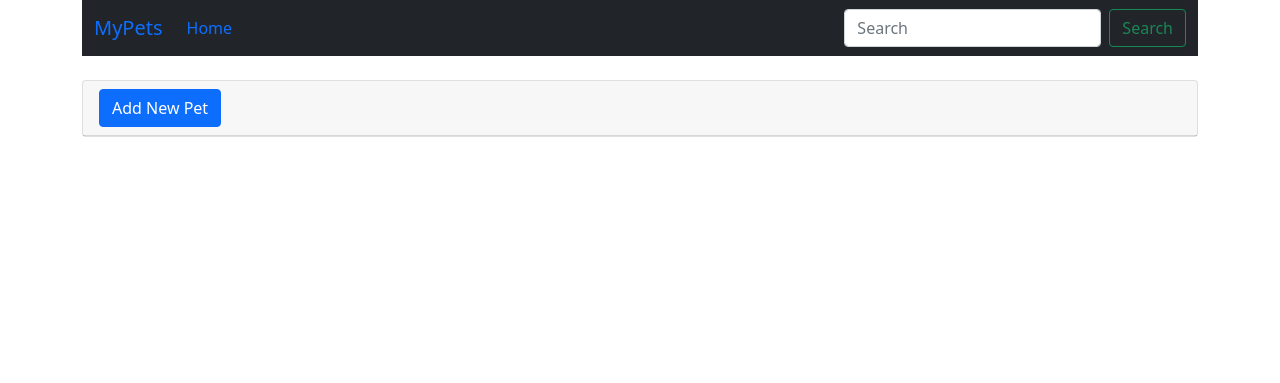
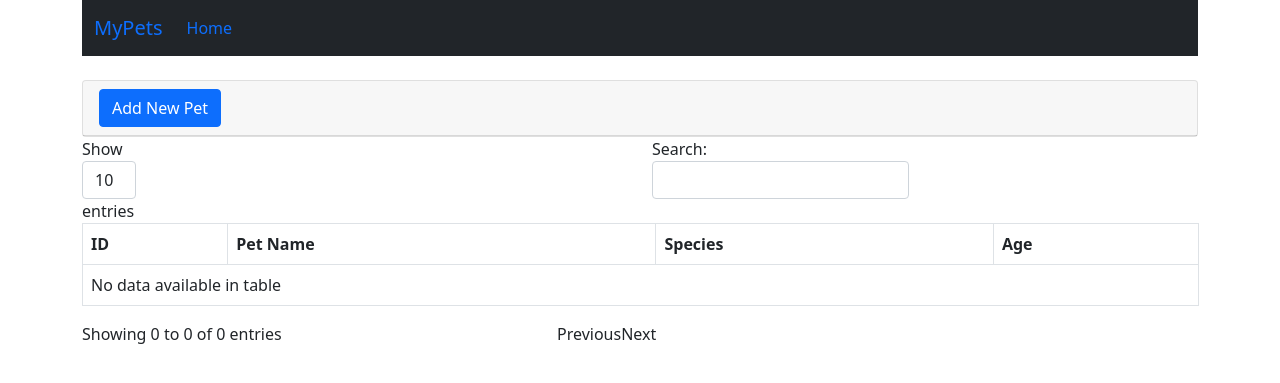
Before and after one commit to kento-sama/codeigniter-template, a CodeIgniter app: page /database/index.php/todocontroller/index in a window 1280 px wide. Shown: the top 383 px of the page. Run offline with CodeIgniter, Linux system fonts and the light colour scheme; data that the repository does not hold is empty; some libraries are stand-ins or nearby versions.

Commit message:
florin-feature-3 display entries in a DataTable from the database

```diff
--- a/application/controllers/TodoController.php
+++ b/application/controllers/TodoController.php
@@ -13,6 +13,7 @@ class TodoController extends MY_Controller {
 	public function index() {
 		$this->modules[]      = 'todo';
         $this->js_listeners[] = 'Todo.fn.view_modal()';
+		$this->js_listeners[] = 'Todo.table.generate_table()';
 		$this->layout('insert');
 
 	}
@@ -22,12 +23,29 @@ class TodoController extends MY_Controller {
 
 	}
 
-	public function insertdata() {
+	public function insertData() {
+		$post_data['id']  = $this->input->post('id', TRUE);
 		$post_data['name'] = $this->input->post('name', TRUE);
 		$post_data['species']  = $this->input->post('species', TRUE);
 		$post_data['age']  = $this->input->post('age', TRUE);
-		// $post_data['pet_id']  = $this->input->post('pet_id', TRUE);
+
 
 		$this->MyModel->insert_data($post_data);
 	}
+
+	public function getData(){
+		// Your code to retrieve data from database
+		$data = $this->MyModel->get_data();
+
+		// Return data as a JSON response
+		// $output = array(
+		// 	"draw" => $_POST['draw'],
+		// 	"recordsTotal" => $this->MyModel->count_all(),
+		// 	"recordsFiltered" => $this->MyModel->count_filtered(),
+		// 	// "data" => $data,
+		// );
+		echo json_encode($data);
+	}
+
+
 }
--- a/application/models/mymodel.php
+++ b/application/models/mymodel.php
@@ -6,4 +6,11 @@ public function insert_data($data) {
     $this->db->insert('pet', $data);
 }
 
+public function get_data() {
+    $query = $this->db->get('pet');
+    return $query->result_array();
+
+    // $this->db->select();
 }
+
+}
--- a/application/views/insert.php
+++ b/application/views/insert.php
@@ -14,8 +14,8 @@
     </div>
   </div>
 
-  <!-- <div class="container">
-    <table class="table">
+  <div class="container">
+    <table class="table table-bordered" id="pettable">
       <thead>
         <tr>
           <th scope="col">ID</th>
@@ -24,19 +24,8 @@
           <th scope="col">Age</th>
         </tr>
       </thead>
-      <tbody class="table-group-divider">
-        <tr>
-          <th scope="row">1</th>
-          <td>Mark</td>
-          <td>Otto</td>
-          <td>3</td>
-        </tr>
-        <tr>
-          <th scope="row">2</th>
-          <td>Jacob</td>
-          <td>Thornton</td>
-          <td>5</td>
-        </tr>
+      <tbody >
+
       </tbody>
     </table>
-  </div> -->
+  </div>
--- a/application/views/templates/footer.php
+++ b/application/views/templates/footer.php
@@ -5,6 +5,7 @@
     <!-- jQuery -->
     <script src="<?php echo base_url(); ?>assets/js/jquery-3.6.3.js"></script>
     <!-- DataTable -->
+    <script src="<?php echo base_url(); ?>assets/js/jquery.dataTables.min.js"></script>
     <script src="<?php echo base_url(); ?>assets/js/dataTables.bootstrap.min.js"></script>
     <!-- bootstrap -->
     <script src="<?php echo base_url(); ?>assets/js/bootstrap.min.js"></script>
--- a/application/views/templates/header.php
+++ b/application/views/templates/header.php
@@ -11,6 +11,7 @@
     <!-- TODO: add css plugins here -->
     <!-- <link href="<?php // echo base_url();?>assets/css/bootstrap.min.css" rel="stylesheet" /> -->
     <link rel="stylesheet" href="<?php echo base_url(); ?>assets/css/bootstrap.min.css">
+    <link rel="stylesheet" href="<?php echo base_url(); ?>assets/css/dataTables.bootstrap.min.css">
 
 </head>
 <body>
--- a/application/views/templates/navbar.php
+++ b/application/views/templates/navbar.php
@@ -11,10 +11,10 @@
                 <a class="nav-link active" aria-current="page" href="#">Home</a>
             </li>
             </ul>
-            <form class="d-flex" role="search">
+            <!-- <form class="d-flex" role="search">
             <input class="form-control me-2" type="search" placeholder="Search" aria-label="Search">
             <button class="btn btn-outline-success" type="submit">Search</button>
-            </form>
+            </form> -->
         </div>
         </div>
     </nav>
--- a/assets/js/modules/todo-module.js
+++ b/assets/js/modules/todo-module.js
@@ -22,11 +22,17 @@ Todo = function () {
 				  };
 
 				$.ajax({
-					url: controller + "insert",
+					url: controller + "insertData",
 					type: 'POST',
 					data: formData,
 					success: function(returndata){
-						alert(returndata);
+						if(returndata){
+							alert('Pet added succesfully!');
+						}
+						else{
+							alert('Failed!');
+						}
+						// alert(returndata);
 					}
 				}
 
@@ -57,6 +63,30 @@ Todo = function () {
 	}();
 
 	var table = function() {
+		function generate_table() {
+			$("#pettable").DataTable({
+				// "processing": true,
+    			// "serverSide": true,
+				ajax: {
+					url: controller + "getData",
+					type: 'GET',
+					dataSrc: function(x){
+						return x
+					}
+				},
+
+				columns: [
+					{ data: 'id' },
+					{ data: 'name' },
+					{ data: 'species' },
+					{ data: 'age' }
+				]
+			});
+		}
+
+		return{
+			generate_table: generate_table
+		}
 
 	}();
 
@@ -82,6 +112,7 @@ Todo = function () {
 	return {
 		property: property,
 		fn      : fn,
+		table 	: table,
 		modal   : modal
 	}
 }();
```
Also changed, not shown: assets/js/module/todo-module.js (deleted, +0 -22 lines), application/views/add_modal.php (indentation only).
